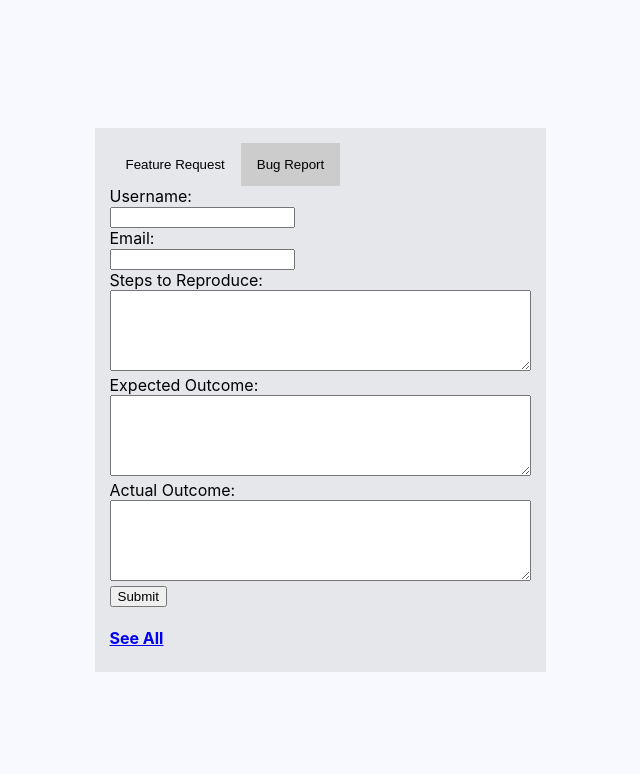
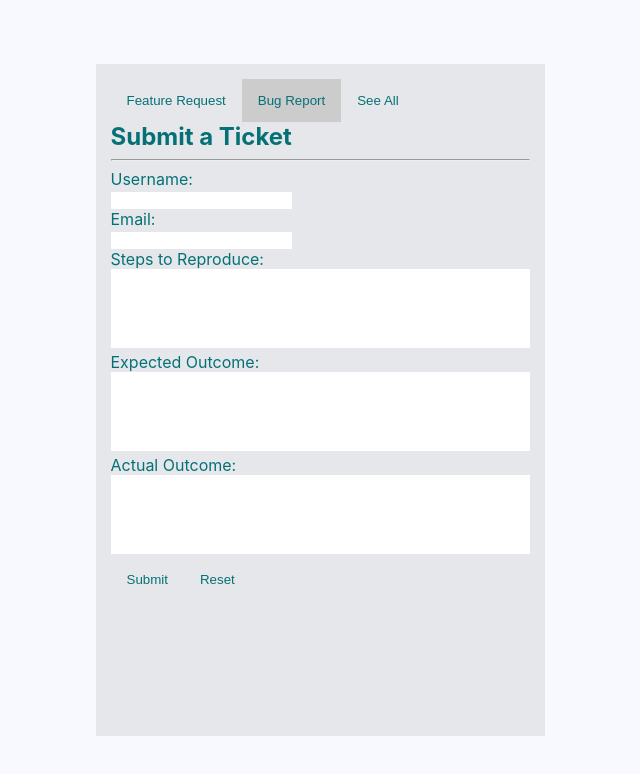
Before and after one commit to seventhaveinc/bug-tracker-frontend, a React (Create React App) app: page /new in a window 1280 px wide. Shown: the top 774 px of the page, without its empty margins (320-960 px from the left). Built offline with nearby package versions, Linux system fonts and the light colour scheme.

Commit message:
Added more styling and minor changes to New.js

```diff
--- a/src/components/New.js
+++ b/src/components/New.js
@@ -123,9 +123,20 @@ function New(props) {
             Bug Report
           </button>
 
+          <button
+            className='tabLinks'
+            name="seeAll"
+            onClick={() => {
+              history.push('/view');
+            }}>
+            See All
+          </button>
+
         </div>
 
         <div className="content">
+
+          <h2>Submit a Ticket</h2> &nbsp; &nbsp; <h4 style={fields}>You must fill out all fields!</h4> <hr/>
 
           <form>
 
@@ -136,6 +147,7 @@ function New(props) {
               id="username"
               name="username"
               onChange={handleInput}
+              className='input'
             /><br/>
 
             <label htmlFor="email">Email:</label><br/>
@@ -145,6 +157,7 @@ function New(props) {
               id="email"
               name="email"
               onChange={handleInput}
+              className='input'
             /><br/>
 
             {activeTab.map((item) => {
@@ -158,6 +171,7 @@ function New(props) {
                     onChange={handleInput}
                     rows="5"
                     cols="50"
+                    className='textarea'
                   /><br/>
                 </>
               )
@@ -166,6 +180,11 @@ function New(props) {
             <input
               type="submit"
               onClick={(activeTab[0] === 'reproduce') ? handleSubmitBugs : handleSubmitFeatures}
+              className='tabLinks'
+            />
+            <input
+              type="reset"
+              className='tabLinks'
             />
           </form>
 
@@ -191,8 +210,6 @@ function New(props) {
 
         </form> */}
 
-        <h4><a href="/view">See All</a></h4>
-
       </div>
 
     </div>
--- a/src/new.css
+++ b/src/new.css
@@ -5,11 +5,12 @@
   background-color: ghostwhite;
   width: 100vw;
   height: 100vh;
+  color: rgba(5,113,118);
 }
 
 .box {
   background-color: #e5e7eb;
-  margin: 10%;
+  margin: 5%;
   padding: 15px;
 }
 
@@ -20,6 +21,7 @@
   cursor: pointer;
   padding: 14px 16px;
   transition: 0.3s;
+  color: inherit;
 }
 
 .tabLinks:hover {
@@ -29,3 +31,20 @@
 .active {
   background-color: #ccc;
 }
+
+.input {
+  border: none;
+}
+
+.textarea {
+  border: none;
+  resize: none;
+}
+
+h2 {
+  display: inline;
+}
+
+h4 {
+  display: inline;
+}
```
